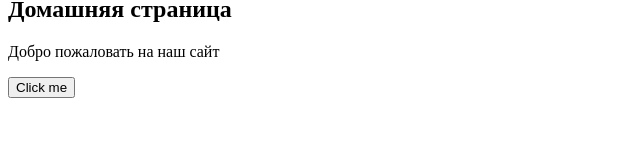
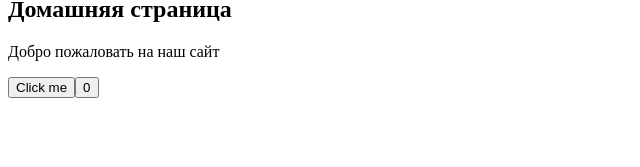
Before and after one commit to mrnoob0dy/my-test-app, a React (Vite) app: page / in a window 1280 px wide. Shown: the part 126-293 px from the top of the page, without its empty margins (0-640 px from the left). Built offline with nearby package versions, Linux system fonts and the light colour scheme.

Commit message:
useState - управление состоянием в функциональных компонентах

```diff
--- a/src/pages/HomePage/HomePage.jsx
+++ b/src/pages/HomePage/HomePage.jsx
@@ -1,17 +1,22 @@
+import { useState } from "react"
 import { Button } from "../../components/Button/Button"
 
 export function HomePage() {
+  const [click, setClick] = useState(0)
   const handleClick = () => {
     alert('Меня нажали')
+  }
+
+  const handleSetClick = () => {
+    setClick(click + 1)
   }
 
   return (
     <div>
       <h2>Домашняя страница</h2>
       <p>Добро пожаловать на наш сайт</p>
-      <Button label="Click me" onClick={() => {
-        handleClick()
-      }} />
+      <Button label="Click me" onClick={() => {handleClick()}} />
+      <Button label={click} onClick={handleSetClick}/>
     </div>
   )
 }
```
